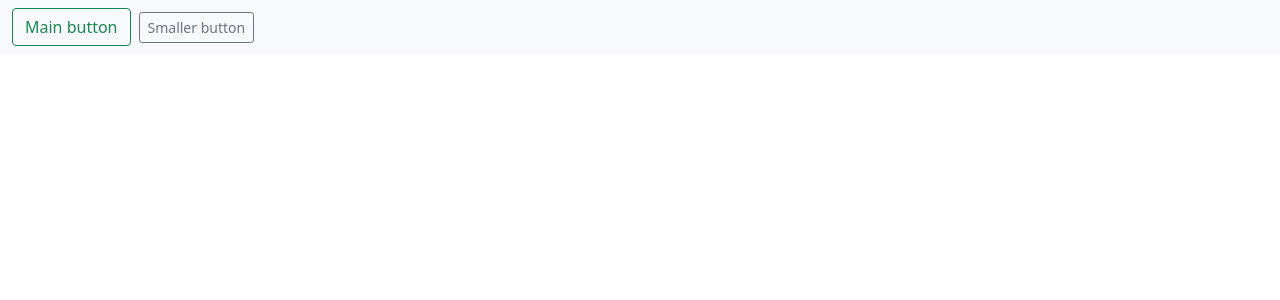
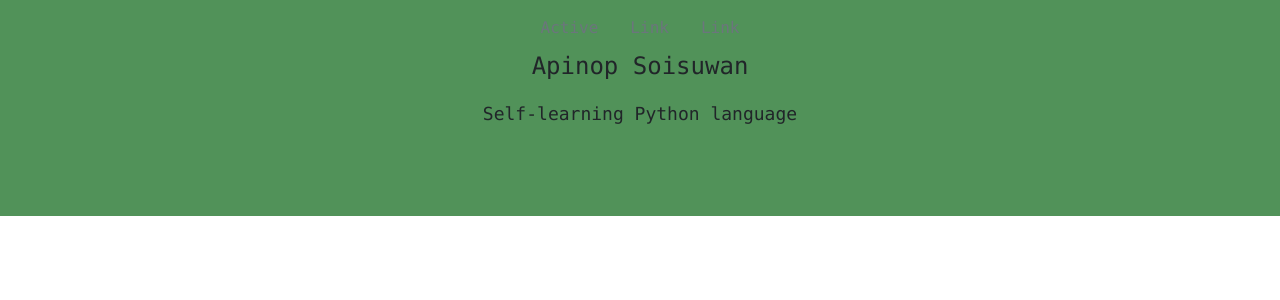
Before and after one commit to ApinopSoisuwan/Portfolio-, a Django app: page /home/ in a window 1280 px wide. Shown: the top 300 px of the page. Run offline with Django 3.2, Linux system fonts and the light colour scheme; some libraries are stand-ins or nearby versions.

Commit message:
adding layout

```diff
--- a/port/views.py
+++ b/port/views.py
@@ -1,4 +1,5 @@
 from django.shortcuts import render
+
 
 
 # Create your views here.
--- a/portfolio/settings.py
+++ b/portfolio/settings.py
@@ -56,7 +56,7 @@ ROOT_URLCONF = 'portfolio.urls'
 TEMPLATES = [
     {
         'BACKEND': 'django.template.backends.django.DjangoTemplates',
-        'DIRS': [os.path.join("tempate")],
+        'DIRS': [os.path.join("template")],
         'APP_DIRS': True,
         'OPTIONS': {
             'context_processors': [
--- a/portfolio/urls.py
+++ b/portfolio/urls.py
@@ -17,6 +17,7 @@ from django.contrib import admin
 from django.urls import path
 from port import views
 
+
 urlpatterns = [
     path('admin/', admin.site.urls),
     path("home/",views.layout)
--- a/template/layout.html
+++ b/template/layout.html
@@ -1,4 +1,5 @@
 <!DOCTYPE html>
+
 <html lang="en">
 <head>
     <meta charset="UTF-8">
@@ -7,15 +8,31 @@
     <link href="https://cdn.jsdelivr.net/npm/bootstrap@5.1.3/dist/css/bootstrap.min.css" rel="stylesheet" integrity="sha384-1BmE4kWBq78iYhFldvKuhfTAU6auU8tT94WrHftjDbrCEXSU1oBoqyl2QvZ6jIW3" crossorigin="anonymous">
     <script src="https://cdn.jsdelivr.net/npm/bootstrap@5.1.3/dist/js/bootstrap.bundle.min.js" integrity="sha384-ka7Sk0Gln4gmtz2MlQnikT1wXgYsOg+OMhuP+IlRH9sENBO0LRn5q+8nbTov4+1p" crossorigin="anonymous"></script>
     <script src="https://cdn.jsdelivr.net/npm/@popperjs/core@2.10.2/dist/umd/popper.min.js" integrity="sha384-7+zCNj/IqJ95wo16oMtfsKbZ9ccEh31eOz1HGyDuCQ6wgnyJNSYdrPa03rtR1zdB" crossorigin="anonymous"></script>
-<script src="https://cdn.jsdelivr.net/npm/bootstrap@5.1.3/dist/js/bootstrap.min.js" integrity="sha384-QJHtvGhmr9XOIpI6YVutG+2QOK9T+ZnN4kzFN1RtK3zEFEIsxhlmWl5/YESvpZ13" crossorigin="anonymous"></script>
+    <script src="https://cdn.jsdelivr.net/npm/bootstrap@5.1.3/dist/js/bootstrap.min.js" integrity="sha384-QJHtvGhmr9XOIpI6YVutG+2QOK9T+ZnN4kzFN1RtK3zEFEIsxhlmWl5/YESvpZ13" crossorigin="anonymous"></script>
     <title>Document</title>
 </head>
-<nav class="navbar navbar-light bg-light">
-    <form class="container-fluid justify-content-start">
-      <button class="btn btn-outline-success me-2" type="button">Main button</button>
-      <button class="btn btn-sm btn-outline-secondary" type="button">Smaller button</button>
-    </form>
-  </nav>
+<nav class="navbar navbar-expand-lg navbar-light " style="background-color: #519259;">
+  <button class="navbar-toggler" type="button" data-toggle="collapse" data-target="#navbarTogglerDemo01" aria-controls="navbarTogglerDemo01" aria-expanded="false" aria-label="Toggle navigation">
+    <span class="navbar-toggler-icon"></span>
+  </button>
+  <div class="mx-auto" id="navbarTogglerDemo01"  style="height: 200px;" >
+    <ul class="nav justify-content-center">
+      <li class="font-monospace">
+        <a class="nav-link text-muted"  href="#">Active</a>
+      </li>
+      <li class="font-monospace">
+        <a class="nav-link text-muted" href="#">Link</a>
+      </li>
+      <li class="font-monospace">
+        <a class="nav-link text-muted"  href="#">Link</a>
+      </li>
+    </ul>
+    <p class="font-monospace" class="navbar-text" style="font-size:x-large;" align="center ">Apinop Soisuwan</p>
+    <p class="font-monospace text-center" class="navbar-text" style="font-size: large;">Self-learning Python language</p>
+  </div>
+</nav>
+</head>
+
 <body>
 
 </body>
```
